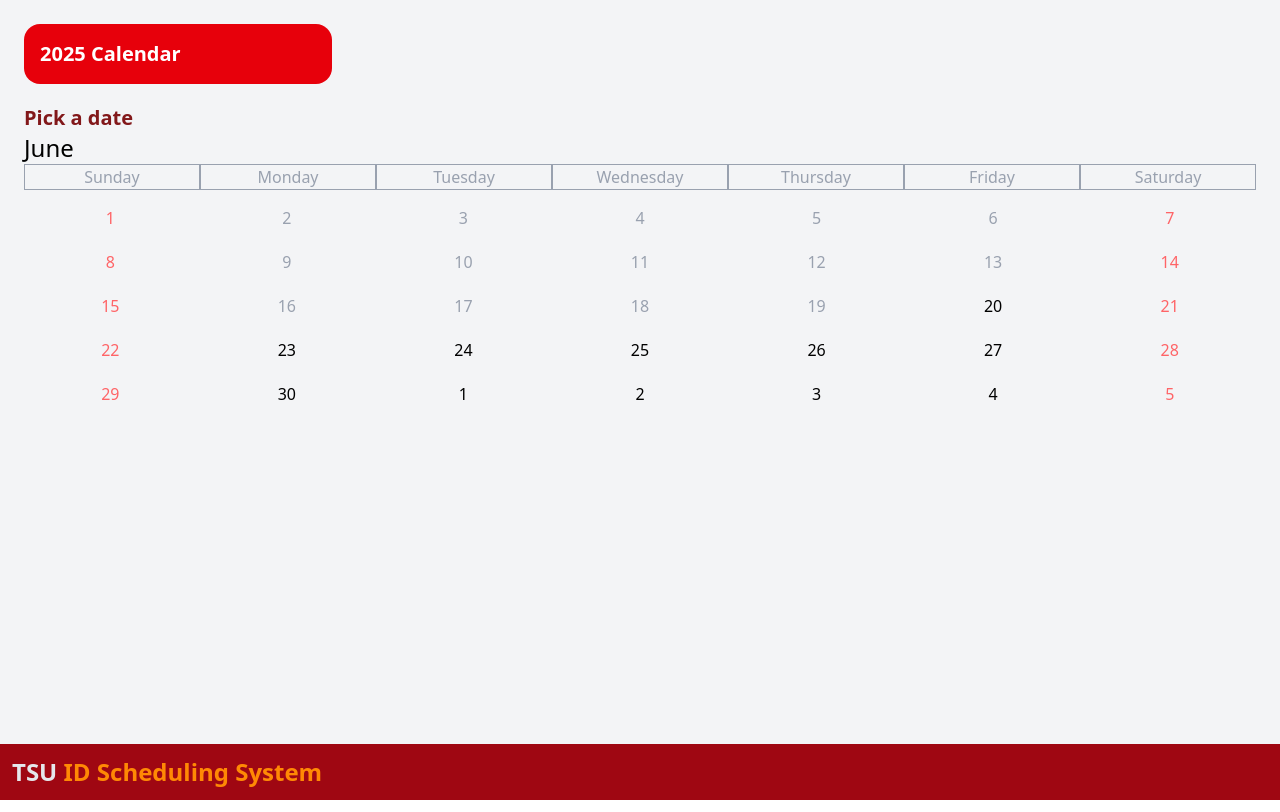
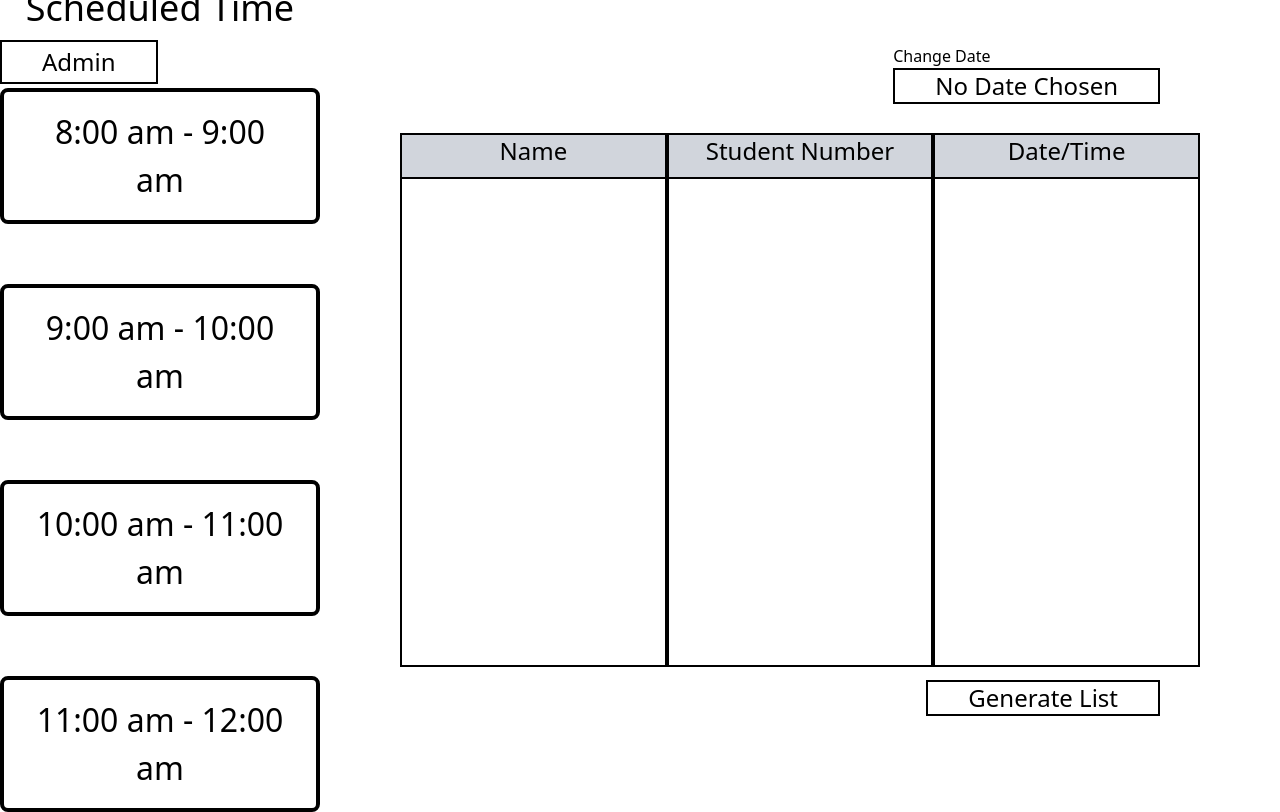
Before and after one commit to MUMEi-28/TSU-ID-Scheduling-System, a React (Vite) app in the folder frontend/: page / in a window 1280 px wide. Built offline with nearby package versions, Linux system fonts and the light colour scheme.

Commit message:
initial Admin page and buttons

```diff
--- a/frontend/src/App.jsx
+++ b/frontend/src/App.jsx
@@ -1,10 +1,12 @@
 import RegistrationForm from "./Components/RegistrationForm";
 import ScheduleReceipt from "./Components/ScheduleReceipt";
 import ScheduleSelection from "./Components/Pages/ScheduleSelection";
+import AdminPage from "./Components/AdminPage";
+
 
 export default function App()
 {
   return (
-    <ScheduleSelection />
+    <AdminPage />
   )
 }
--- /dev/null
+++ b/frontend/src/Components/AdminPage.jsx
@@ -0,0 +1,161 @@
+import React from 'react'
+import Calendar from './ScheduleSelection/Calendar'
+import { useState, useEffect } from 'react';
+import { useLocation } from 'react-router-dom';
+
+const AdminPage = () => {
+
+  const location = useLocation();
+  const [showCalendar, setShowCalendar] = useState(false);
+  const [showList, setShowList] = useState(false);
+  const [currentScheduleDate, setCurrentScheduleDate] = useState("No Date Chosen");
+  const [placeHolderDate, setPlaceHolderDate] = useState("No Date Chosen")
+
+    const HandleChangeDate = () => {
+        setShowCalendar(true);
+        console.log("CALLLLLEDNDARR");
+    };
+
+    const HandleShowList = () =>{
+         setShowList(true);
+         console.log("LISSSTTTDONWNLOAD");
+    }
+    const handleDownloadList = () =>{
+        setShowList(false);
+        if(currentScheduleDate ==="No Date Chosen"){
+            alert("NO DATE BRUH")
+        } else{
+        alert("DOWNLOADING FILE KUNWARI")
+        }
+
+    }
+
+    function HandleDateReplace(){
+        setShowCalendar(false);
+
+        const Url = window.location.pathname;
+        const urlSegments = Url.split('/');
+        const dateNumerical = urlSegments[urlSegments.length - 1];
+        const dateObject = new Date(dateNumerical);
+
+        const realDate = dateObject.toLocaleDateString('en-US', {
+        month: 'long',
+        day: 'numeric',
+        year: 'numeric'
+        });
+        setCurrentScheduleDate(realDate);
+
+        console.log(realDate)
+    }
+
+    useEffect(() => {
+
+    console.log('boy aint no way boy');
+     const Url = window.location.pathname;
+        const urlSegments = Url.split('/');
+        const dateNumerical = urlSegments[urlSegments.length - 1];
+        const dateObject = new Date(dateNumerical);
+
+        const realDate = dateObject.toLocaleDateString('en-US', {
+        month: 'long',
+        day: 'numeric',
+        year: 'numeric'
+        });
+        setPlaceHolderDate(realDate)
+
+  }, [location.pathname]);
+
+
+  return (
+    <div className='w-screen h-screen flex'>
+
+        <div className='w-3/12 h-screen relative flex flex-col justify-center items-center gap-y-15'>
+
+            <h1 className='absolute border-2 left-0 top-10 text-2xl px-10 py-1'>Admin</h1>
+
+            <h1 className=' text-4xl'>Scheduled Time</h1>
+            <button className='text-[clamp(1.25rem,3cqw,2rem)] border-4 rounded-lg py-4 px-12 duration-300 hover:bg-pink-200'>8:00 am - 9:00 am</button>
+            <button className='text-[clamp(1.25rem,3cqw,2rem)] border-4 rounded-lg py-4 px-10 duration-300 hover:bg-pink-200'>9:00 am - 10:00 am</button>
+            <button className='text-[clamp(1.25rem,3cqw,2rem)] border-4 rounded-lg py-4 px-8 duration-300 hover:bg-pink-200'>10:00 am - 11:00 am</button>
+            <button className='text-[clamp(1.25rem,3cqw,2rem)] border-4 rounded-lg py-4 px-8 duration-300 hover:bg-pink-200'>11:00 am - 12:00 am</button>
+
+        </div>
+
+        <div className='w-9/12 h-screen flex justify-center items-center relative'>
+
+            <div className='absolute right-30 top-10  py-1'>
+
+                <p >Change Date</p>
+                <button onClick={HandleChangeDate} className='w-full text-center duration-300 border-2 hover:border-amber-400 hover:text-amber-400'>
+                    <h1 className='text-2xl px-10'>{currentScheduleDate}</h1>
+                </button>
+
+            </div>
+
+             <div className='absolute right-30 bottom-20 py-1'>
+
+                <button onClick={HandleShowList} className='w-full text-center duration-300 hover:border-amber-400 hover:text-amber-400 border-2'>
+                    <h1 className='text-2xl px-10'>Generate List</h1>
+                </button>
+
+            </div>
+
+             {showCalendar && (
+
+                <div className='fixed inset-0 bg-black/50 flex justify-center items-center z-20'>
+                    <div className=' bg-white p-6 opacity-100 rounded-lg shadow-xl h-fit flex flex-col justify-center items-center text-2xl'>
+                        <Calendar />
+                        <hr />
+                        <button onClick={() => HandleDateReplace()} className='w-full p-5 text-2xl bg-red-500 text-white rounded-md hover:bg-red-600 '>
+                             Change Date to: {placeHolderDate}
+                        </button>
+                    </div>
+                </div>
+            )}
+
+             {showList && (
+
+                <div className='fixed inset-0 bg-black/50 flex justify-center items-center z-20'>
+                    <div className=' bg-white p-6 opacity-100 shadow-xl w-3/12 h-5/12 flex flex-col justify-evenly items-center border-4'>
+                        <h1 className='text-5xl mb-1'>Generate List</h1>
+                        <hr className='w-full' />
+                        <h1 className='text-black text-4xl '>Date</h1>
+                        <h1 className='text-black text-4xl'>{currentScheduleDate}</h1>
+                        <button onClick={handleDownloadList} className='w-fit p-5 text-2xl border-2 text-black rounded-md hover:bg-gray-600 '>
+                             Download
+                        </button>
+                    </div>
+                </div>
+            )}
+
+            <div className='w-10/12 h-8/12 bg-white flex'>
+                <div className='h-full w-2/6 border-2 self-end'>
+                    <div className='w-full h-1/12 border-b-2 text-2xl text-center  bg-gray-300'>
+                        <h1>Name</h1>
+                    </div>
+
+                </div>
+
+                 <div className='h-full w-2/6 border-2 self-end'>
+                    <div className='w-full h-1/12 border-b-2 text-2xl text-center  bg-gray-300'>
+                        <h1>Student Number</h1>
+                    </div>
+
+                </div>
+
+                <div className='h-full w-2/6 border-2 self-end'>
+                    <div className='w-full h-1/12 border-b-2 text-2xl text-center bg-gray-300'>
+                        <h1>Date/Time</h1>
+                    </div>
+
+                </div>
+
+            </div>
+
+        </div>
+
+    </div>
+  )
+}
+
+export default AdminPage
```
